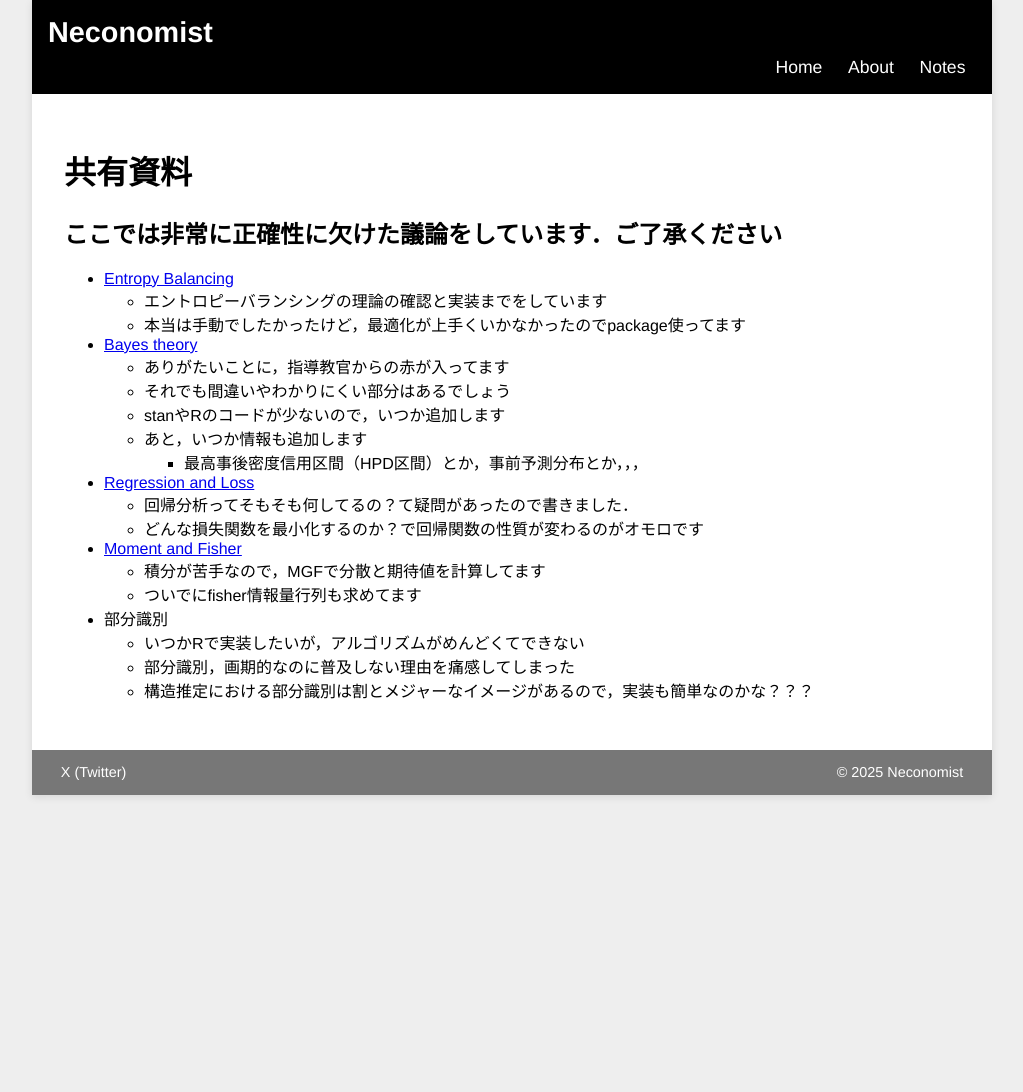
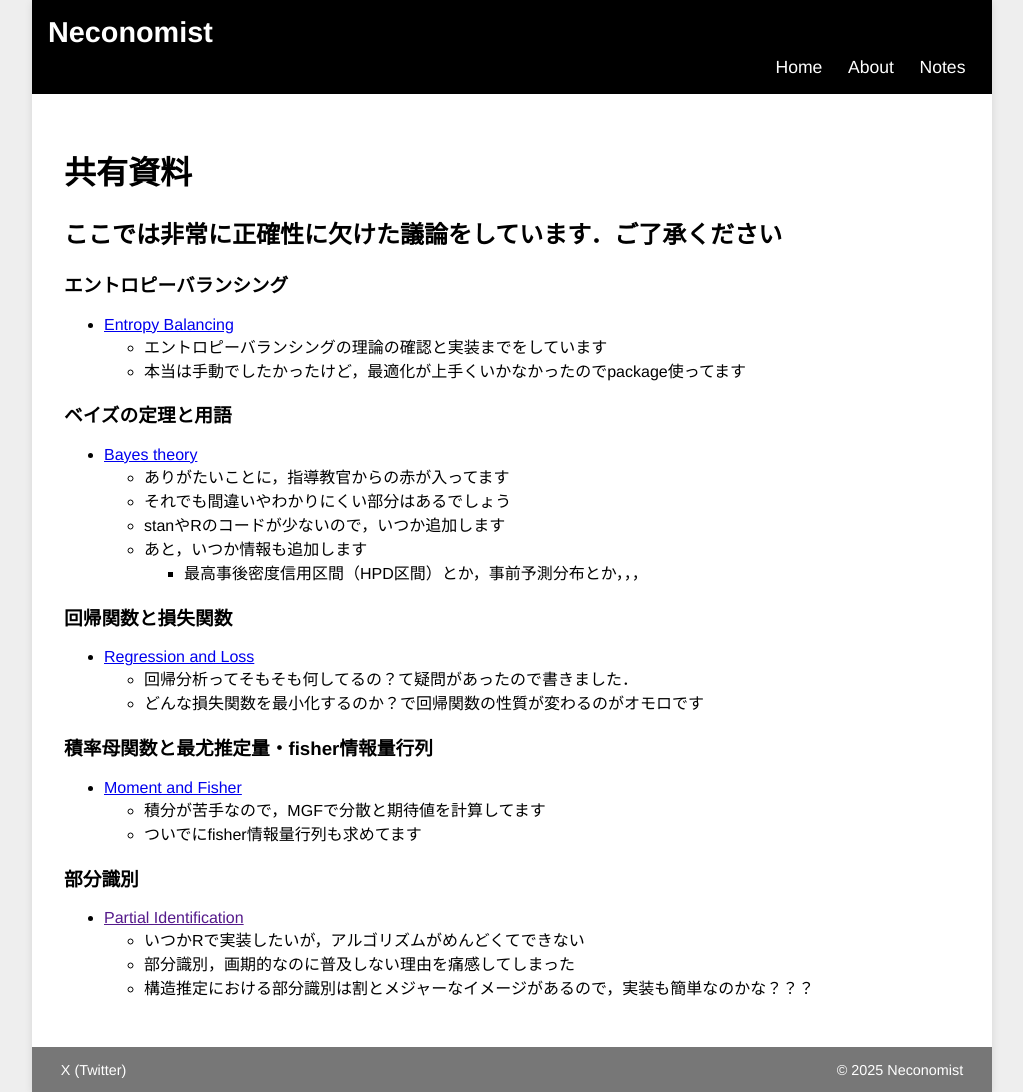
Before and after one commit to neconomist/neconomist.github.io, a Jekyll site: the page built from notes.md, in a window 1280 px wide. Shown: the whole page, without its empty margins (128-1151 px from the left). Built offline with Jekyll 4.4.1, drawn with Linux system fonts in a browser that asks for light colours; before the commit the page ends 900 px from its top, so only the background shows below that.

Commit message:
Update notes.md

```diff
--- a/notes.md
+++ b/notes.md
@@ -7,10 +7,12 @@ permalink: /notes/
 # 共有資料
 ## ここでは非常に正確性に欠けた議論をしています．ご了承ください
 
+### エントロピーバランシング
 - [Entropy Balancing](/notes/entropy_balancing.html)
   - エントロピーバランシングの理論の確認と実装までをしています
   - 本当は手動でしたかったけど，最適化が上手くいかなかったのでpackage使ってます
 
+### ベイズの定理と用語
 - [Bayes theory](/notes/Bayesian_theory.html)
   - ありがたいことに，指導教官からの赤が入ってます
   - それでも間違いやわかりにくい部分はあるでしょう
@@ -18,15 +20,18 @@ permalink: /notes/
   - あと，いつか情報も追加します
     - 最高事後密度信用区間（HPD区間）とか，事前予測分布とか，，，
 
+### 回帰関数と損失関数
 - [Regression and Loss](https://ivory-variraptor-cfc.notion.site/1d588be4f78980b9a34bfb458413a2d8)
   - 回帰分析ってそもそも何してるの？て疑問があったので書きました．
   - どんな損失関数を最小化するのか？で回帰関数の性質が変わるのがオモロです
 
+### 積率母関数と最尤推定量・fisher情報量行列
 - [Moment and Fisher](https://ivory-variraptor-cfc.notion.site/Fisher-1ba88be4f78980b995f3f9ac82a5dfdc)
   - 積分が苦手なので，MGFで分散と期待値を計算してます
   - ついでにfisher情報量行列も求めてます
 
-- 部分識別
+### 部分識別
+- [Partial Identification]()
   - いつかRで実装したいが，アルゴリズムがめんどくてできない
   - 部分識別，画期的なのに普及しない理由を痛感してしまった
   - 構造推定における部分識別は割とメジャーなイメージがあるので，実装も簡単なのかな？？？
```
